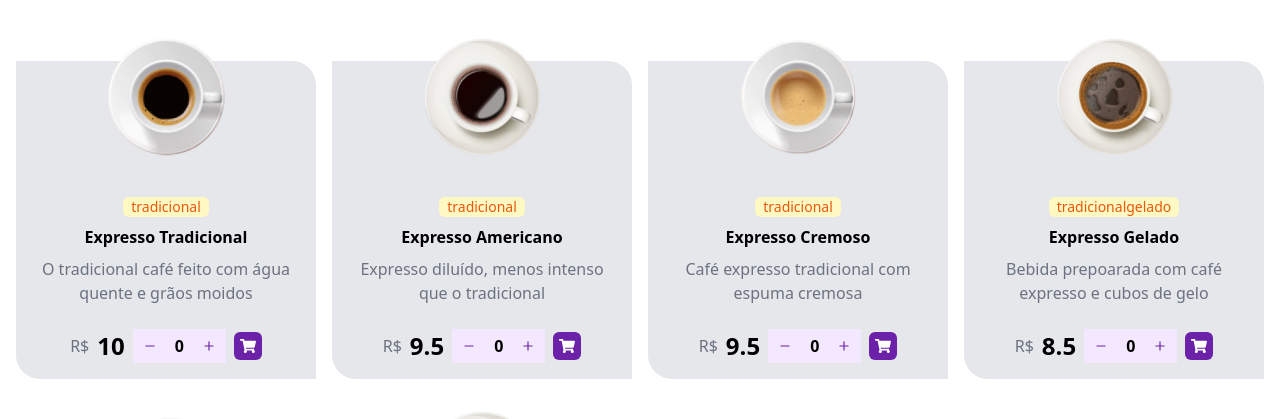
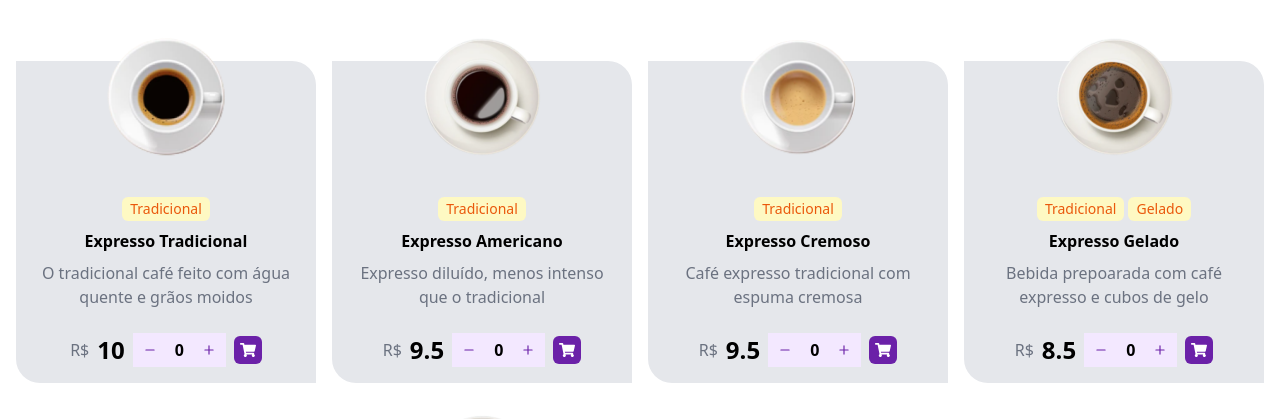
Before and after one commit to brennoclins/coffee-delivery, a React (Vite) app: page / in a window 1280 px wide. Shown: the part 527-946 px from the top of the page. Built offline with nearby package versions, Linux system fonts and the light colour scheme.

Commit message:
Select or not select a type of coffee in the Home and remove coffee in the Checkout page and update in the home. Implemented!

```diff
--- /dev/null
+++ b/src/components/CoffeeList/CoffeeCard/coffeeCard.module.css
@@ -0,0 +1,148 @@
+.coffeeCard {
+  @apply
+  mt-10
+  p-4
+  flex
+  flex-col
+  justify-center
+  items-center
+  text-center
+  bg-gray-200
+  rounded-tr-3xl
+  rounded-bl-3xl
+
+  relative
+  transition-all
+  duration-1000
+}
+
+.coffeeCardImage {
+  @apply
+  -translate-y-10
+}
+
+.tags {
+  @apply
+  flex
+  gap-1
+
+  text-sm
+  text-orange-600
+}
+.tags span {
+  @apply
+  py-0.5
+  px-2
+  bg-yellow-100
+  capitalize
+
+  rounded-md
+}
+
+.name {
+ @apply
+ font-bold
+ p-2
+}
+
+.description {
+  @apply
+  text-gray-500
+}
+
+.buy {
+  @apply
+  mt-6
+  flex
+  justify-center
+  items-center
+  gap-2
+}
+
+.value {
+  @apply
+  flex
+  items-center
+  gap-2
+  text-gray-500
+}
+
+.value strong {
+  @apply
+  text-2xl
+  text-black
+}
+
+.buyActions {
+  @apply
+  flex
+  items-center
+  gap-2
+}
+
+.buyIconButton {
+  @apply
+  p-1.5
+  text-white
+  bg-purple-800
+  rounded-md
+
+  hover:bg-green-800
+}
+
+
+.coffeeCardSelected {
+  @apply
+  p-8
+  bg-amber-900
+  text-white
+
+  rounded-tr-none
+  rounded-bl-none
+  rounded-tl-3xl
+  rounded-br-3xl
+}
+
+.coffeCardselectedImage {
+  @apply
+  w-full
+  p-2
+  bg-amber-700
+  rounded-lg
+
+  flex
+  flex-col
+  items-center
+  gap-2
+  -translate-y-12
+}
+
+.coffeCardselectedImage img {
+  @apply
+  w-1/2
+  -rotate-45
+}
+
+
+.checkoutButton {
+  @apply
+  m-2
+  py-2
+  px-4
+
+  flex
+  items-center
+  gap-2
+
+  text-sm
+  font-medium
+  uppercase
+
+  bg-purple-600
+  rounded-md
+
+  hover:bg-amber-700
+
+  transition-all
+  duration-300
+}
--- /dev/null
+++ b/src/components/CoffeeList/CoffeeCard/index.tsx
@@ -0,0 +1,114 @@
+import { FaShoppingCart } from "react-icons/fa";
+
+import { AmountCoffees } from "../../AmountCoffees";
+import { useContext, useState } from "react";
+import { CoffeeContext } from "../../../contexts/coffeContext";
+
+import styles from "./coffeeCard.module.css";
+import { Link } from "react-router-dom";
+
+type CoffeCardProps = {
+  imageURL: string;
+  tags: string[];
+  name: string;
+  description: string;
+  value: number;
+  id: string;
+  amount: number;
+  isCoffeeSelected: boolean
+};
+
+export function CoffeeCard({
+  imageURL,
+  tags,
+  name,
+  description,
+  value,
+  id,
+  amount,
+  isCoffeeSelected,
+}: CoffeCardProps) {
+  const {
+    individualQuantityOfCoffeeInTheOrder,
+    updateCoffeesInCart,
+  } = useContext(CoffeeContext);
+
+  function addCoffeeToCart(
+    id: string,
+    name: string,
+    amount: number,
+    value: number,
+    imageURL: string
+  ) {
+    if (amount > 0) {
+      updateCoffeesInCart({
+        id,
+        name,
+        amount,
+        value,
+        imageURL,
+      });
+    }
+  }
+
+  if (isCoffeeSelected) {
+    return (
+      <div className={`${styles.coffeeCard} ${styles.coffeeCardSelected}`}>
+        <div className={styles.coffeCardselectedImage}>
+          <img src={imageURL} alt={name} />
+          <h3 className={styles.name}>{name}</h3>
+        </div>
+
+        <div>
+          <Link to={"/checkout"} className={styles.checkoutButton}>
+            Ir para o carrinho
+            <FaShoppingCart
+              size={28}
+              className={styles.buyIconButton}
+              onClick={() => {}}
+            />
+          </Link>
+        </div>
+      </div>
+    );
+  }
+
+  return (
+    <div className={styles.coffeeCard}>
+      <img className={styles.coffeeCardImage} src={imageURL} alt={name} />
+
+      <div className={styles.tags}>
+        {tags.map((tag) => {
+          return <span key={tag}>{tag}</span>;
+        })}
+      </div>
+
+      <h3 className={styles.name}>{name}</h3>
+
+      <p className={styles.description}>{description}</p>
+
+      <div className={styles.buy}>
+        <div className={styles.value}>
+          R$ <strong>{value}</strong>
+        </div>
+
+        <div className={styles.buyActions}>
+          <AmountCoffees coffeeId={id} amount={amount} />
+          <FaShoppingCart
+            size={28}
+            className={styles.buyIconButton}
+            onClick={() =>
+              addCoffeeToCart(
+                id,
+                name,
+                individualQuantityOfCoffeeInTheOrder,
+                value,
+                imageURL
+              )
+            }
+          />
+        </div>
+      </div>
+    </div>
+  );
+}
--- a/src/components/CoffeeList/coffeeList.module.css
+++ b/src/components/CoffeeList/coffeeList.module.css
@@ -21,85 +21,3 @@
   xl:grid-cols-4
   gap-4
 }
-
-.coffeCard {
-  @apply
-  mt-10
-  p-4
-  flex
-  flex-col
-  justify-center
-  items-center
-  text-center
-  bg-gray-200
-  rounded-tr-3xl
-  rounded-bl-3xl
-}
-
-.coffeCard img {
-  @apply
-  -translate-y-10
-}
-
-.tags {
-  @apply
-  bg-yellow-100
-  text-orange-600
-  rounded-md
-  text-sm
-  px-2
-
-  flex
-  gap-2
-}
-
-.name {
- @apply
- font-bold
- p-2
-}
-
-.description {
-  @apply
-  text-gray-500
-}
-
-.buy {
-  @apply
-  mt-6
-  flex
-  justify-center
-  items-center
-  gap-2
-}
-
-.value {
-  @apply
-  flex
-  items-center
-  gap-2
-  text-gray-500
-}
-
-.value strong {
-  @apply
-  text-2xl
-  text-black
-}
-
-.buyActions {
-  @apply
-  flex
-  items-center
-  gap-2
-}
-
-.buyIconButton {
-  @apply
-  p-1.5
-  text-white
-  bg-purple-800
-  rounded-md
-
-  hover:bg-green-800
-}
--- a/src/components/CoffeeList/index.tsx
+++ b/src/components/CoffeeList/index.tsx
@@ -1,73 +1,41 @@
-import { useContext} from "react";
-import { FaShoppingCart } from "react-icons/fa";
-
-import { AmountCoffees } from "../AmountCoffees";
+import { useContext } from "react";
 import { CoffeeContext } from "../../contexts/coffeContext";
 
-import { COFFEE_IN_THE_DATABASE } from "../../apiFake";
+import { CoffeeCard } from "./CoffeeCard";
+
 import styles from "./coffeeList.module.css";
 
 export function CoffeeList() {
-  const { individualQuantityOfCoffeeInTheOrder, updateCoffeesInCart } = useContext(CoffeeContext);
+  const { coffeeOnTheCart, coffeesList, selectCoffeeFromTheList } = useContext(CoffeeContext);
 
-  const COFFEES_LIST = COFFEE_IN_THE_DATABASE.map(coffees => {
-    return {
-      ...coffees,
-      amount: 0
-    }
-  })
+  if (coffeeOnTheCart.length > 0) {
+    const idCoffee = coffeeOnTheCart[coffeeOnTheCart.length -1].id
+    const amountCoffee = coffeeOnTheCart[coffeeOnTheCart.length -1].amount
+    selectCoffeeFromTheList(idCoffee, amountCoffee)
 
-  function addCoffeeToCart(
-    id: string,
-    name: string,
-    amount: number,
-    value: number,
-    imageURL: string,
-  ) {
-    if (amount > 0) {
-      updateCoffeesInCart({
-        id,
-        name,
-        amount,
-        value,
-        imageURL,
-      });
-    }
+    // setCoffeesList(preState => [
+    //   ...preState,
+    //   updateCoffeeIsSelected
+    // ])
   }
 
   return (
     <section className={styles.coffeList}>
       <h2>Nossos Cafés</h2>
       <div className={styles.list}>
-        {COFFEES_LIST.map((coffee) => {
+        {coffeesList.map((coffee) => {
           return (
-            <div key={coffee.id} className={styles.coffeCard}>
-              <img src={coffee.imageURL} alt={coffee.name} />
-              <span className={styles.tags}>{coffee.tags}</span>
-              <h3 className={styles.name}>{coffee.name}</h3>
-              <p className={styles.description}>{coffee.description}</p>
-
-              <div className={styles.buy}>
-                <div className={styles.value}>
-                  R$ <strong>{coffee.value}</strong>
-                </div>
-
-                <div className={styles.buyActions}>
-                  <AmountCoffees coffeeId={coffee.id} amount={coffee.amount} />
-                  <FaShoppingCart
-                    size={28}
-                    className={styles.buyIconButton}
-                    onClick={() => addCoffeeToCart(
-                      coffee.id,
-                      coffee.name,
-                      individualQuantityOfCoffeeInTheOrder,
-                      coffee.value,
-                      coffee.imageURL,
-                    ) }
-                  />
-                </div>
-              </div>
-            </div>
+            <CoffeeCard
+              key={coffee.id}
+              id={coffee.id}
+              name={coffee.name}
+              imageURL={coffee.imageURL}
+              description={coffee.description}
+              amount={coffee.amount}
+              tags={coffee.tags}
+              value={coffee.value}
+              isCoffeeSelected={coffee.isSelected}
+            />
           );
         })}
       </div>
--- a/src/contexts/coffeContext.tsx
+++ b/src/contexts/coffeContext.tsx
@@ -1,4 +1,5 @@
 import { createContext, ReactNode, useEffect, useState } from "react";
+import { COFFEE_IN_THE_DATABASE } from "../apiFake";
 
 interface CoffeeProps {
   id: string;
@@ -28,7 +29,10 @@ interface CoffeeContextType {
     state,
     observation,
     formOfPayment,
-  }: NewOrderFormData) => void
+  }: NewOrderFormData) => void;
+
+  coffeesList: CoffeListProps[];
+  selectCoffeeFromTheList: (id: string, amount: number) => void;
 }
 
 export const CoffeeContext = createContext({} as CoffeeContextType);
@@ -73,6 +77,25 @@ type NewOrderFormData = {
   formOfPayment: string;
 }
 
+type CoffeListProps = {
+  id: string;
+  imageURL: string;
+  value: number;
+  tags: string[];
+  name: string;
+  description: string;
+  amount: number;
+  isSelected: boolean;
+}
+
+const COFFEES_LIST = COFFEE_IN_THE_DATABASE.map((coffees) => {
+  return {
+    ...coffees,
+    amount: 0,
+    isSelected: false,
+  };
+});
+
 export function CoffeeContextProvider({
   children,
 }: CoffeeContextProviderProps) {
@@ -82,6 +105,36 @@ export function CoffeeContextProvider({
   const [individualQuantityOfCoffeeInTheOrder, setIndividualQuantityOfCoffeeInTheOrder] = useState(0)
 
   const [orders, setOders] = useState<Order[]>([]);
+
+  const [coffeesList, setCoffeesList] = useState(COFFEES_LIST);
+
+  function selectCoffeeFromTheList(id: string, amount: number) {
+    coffeesList.filter(coffee => {
+      if (coffee.id == id) {
+        coffee.isSelected = true
+        coffee.amount = amount
+      }
+      return coffee.id == id
+    })
+
+    // coffeesList.filter(coffee => {
+    //   if (coffee.id == coffeeOnTheCart[coffeeOnTheCart.length -1].id) {
+    //     coffee.isSelected = true
+    //     coffee.amount = coffeeOnTheCart[coffeeOnTheCart.length -1].amount
+    //   }
+    //   return coffee.id == coffeeOnTheCart[coffeeOnTheCart.length -1].id
+    // })
+  }
+
+  function desselectCoffeeFromTheList(id: string) {
+    coffeesList.filter(coffee => {
+      if (coffee.id == id) {
+        coffee.isSelected = false
+        coffee.amount = 0
+      }
+      return coffee.id == id
+    })
+  }
 
   useEffect(() => {
     updateTotalValueOfItemsInCart();
@@ -138,7 +191,8 @@ export function CoffeeContextProvider({
   function removeCoffeeFromCart(id: string) {
     const filterCart = coffeeOnTheCart.filter((cart) => cart.id !== id);
     setCoffeeOnTheCart(filterCart);
-    setIndividualQuantityOfCoffeeInTheOrder(0)
+    setIndividualQuantityOfCoffeeInTheOrder(0);
+    desselectCoffeeFromTheList(id);
   }
 
   function updateIndividualQuantityOfCoffeeInTheOrder(
@@ -218,7 +272,9 @@ export function CoffeeContextProvider({
         deliveryValue,
         individualQuantityOfCoffeeInTheOrder,
         createNewOrder,
-        orders
+        orders,
+        coffeesList,
+        selectCoffeeFromTheList,
       }}
     >
       {children}
--- a/src/pages/Checkout/index.tsx
+++ b/src/pages/Checkout/index.tsx
@@ -1,4 +1,4 @@
-import { useContext, useState } from "react";
+import { useContext } from "react";
 import { useForm } from "react-hook-form";
 import { zodResolver } from "@hookform/resolvers/zod";
 import * as zod from "zod";
@@ -10,7 +10,7 @@ import { AmountCoffees } from "../../components/AmountCoffees";
 
 import styles from "./checkout.module.css";
 import { CoffeeContext } from "../../contexts/coffeContext";
-import { Link, useNavigate } from "react-router-dom";
+import { useNavigate } from "react-router-dom";
 
 const newOrderFormeValidationSchema = zod.object({
   zipCode: zod.string().min(8, "Informe o CEP."),
--- a/src/pages/Success/index.tsx
+++ b/src/pages/Success/index.tsx
@@ -69,7 +69,7 @@ export function Success() {
           </div>
 
           <div className={styles.orderDetailsItems}>
-            <h4>Itens do pedido</h4>
+            <h4>Itens do pedido:</h4>
 
           {customerRequest.orderItems.map((item) => {
             return (
```
Also changed, not shown: src/pages/Success/success.module.css (+12 -1 lines), src/components/CoffeeList/CoffeList.ts (added), 2 other files (tests, documents, lock files or other folders).
